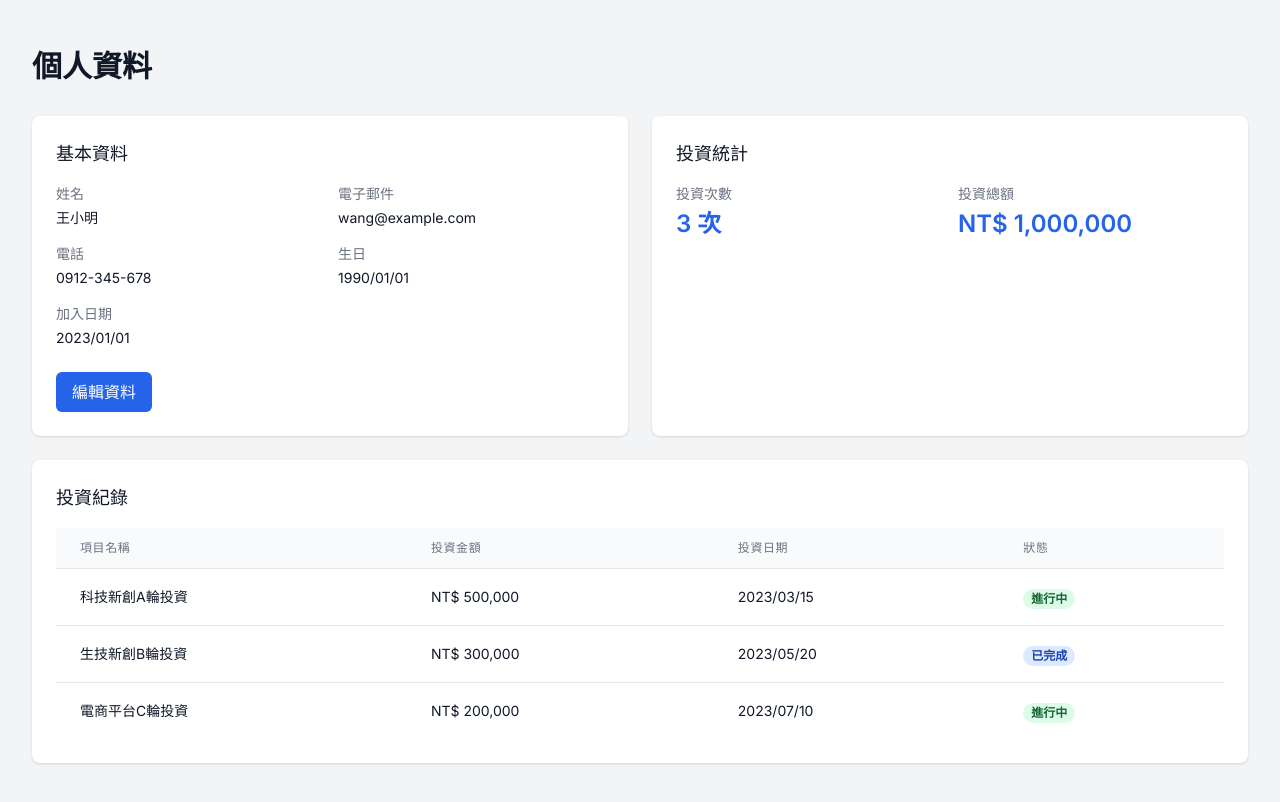
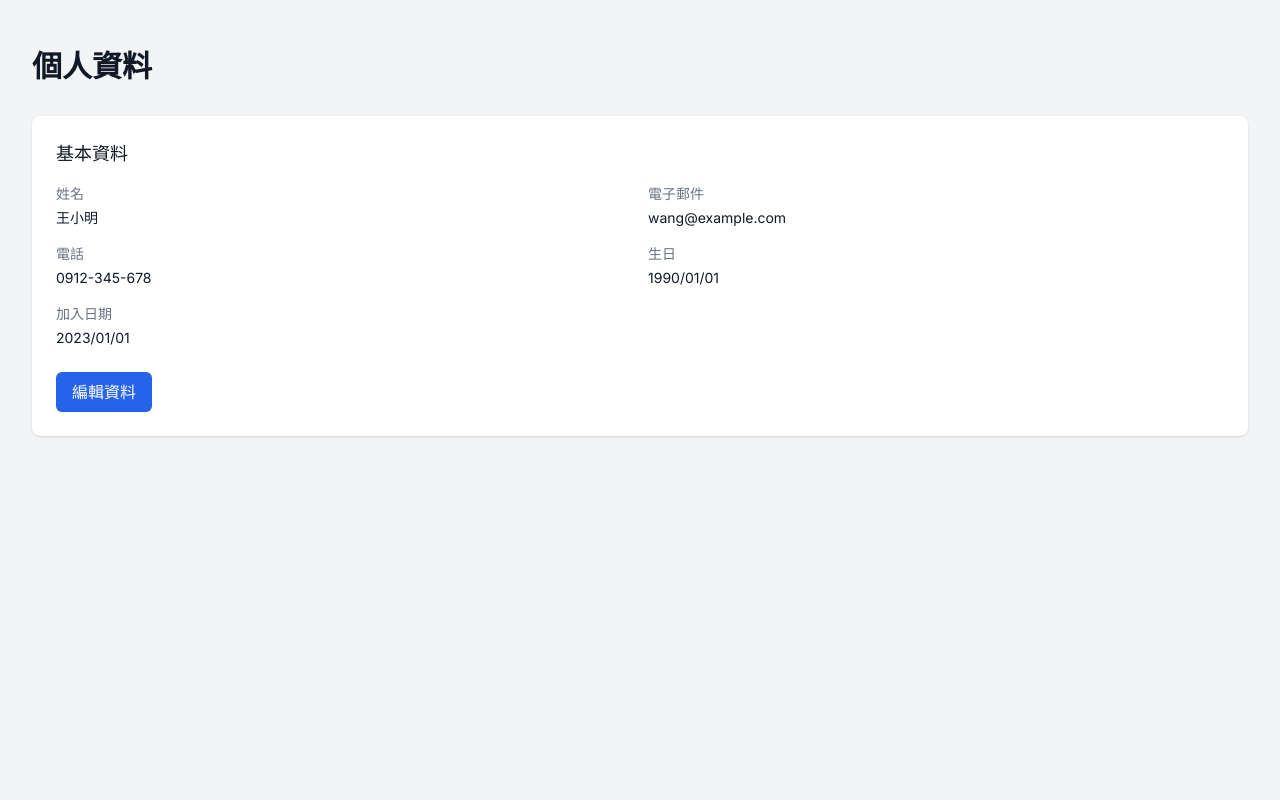
Before and after one commit to yyami731117tw/sum-crm, a Next.js app: page /profile in a window 1280 px wide. Shown: the top 802 px of the page. Built offline with nearby package versions, Linux system fonts and the light colour scheme.

Commit message:
refactor: 調整導航選單和個人資料頁面

```diff
--- a/pages/profile.tsx
+++ b/pages/profile.tsx
@@ -10,15 +10,6 @@ interface UserProfile {
   phone: string
   birthday: string
   joinDate: string
-  investmentCount: number
-  totalInvestment: number
-  investmentHistory: {
-    id: string
-    projectName: string
-    amount: number
-    date: string
-    status: string
-  }[]
 }
 
 const ProfilePage: NextPage = () => {
@@ -29,32 +20,7 @@ const ProfilePage: NextPage = () => {
     email: 'wang@example.com',
     phone: '0912-345-678',
     birthday: '1990/01/01',
-    joinDate: '2023/01/01',
-    investmentCount: 3,
-    totalInvestment: 1000000,
-    investmentHistory: [
-      {
-        id: '1',
-        projectName: '科技新創A輪投資',
-        amount: 500000,
-        date: '2023/03/15',
-        status: '進行中'
-      },
-      {
-        id: '2',
-        projectName: '生技新創B輪投資',
-        amount: 300000,
-        date: '2023/05/20',
-        status: '已完成'
-      },
-      {
-        id: '3',
-        projectName: '電商平台C輪投資',
-        amount: 200000,
-        date: '2023/07/10',
-        status: '進行中'
-      }
-    ]
+    joinDate: '2023/01/01'
   })
 
   useEffect(() => {
@@ -85,8 +51,6 @@ const ProfilePage: NextPage = () => {
           <div className="px-4 py-6 sm:px-0">
             <h1 className="text-3xl font-bold text-gray-900 mb-8">個人資料</h1>
 
-            <div className="grid grid-cols-1 gap-6 lg:grid-cols-2">
-              {/* 基本資料卡片 */}
             <div className="bg-white shadow rounded-lg">
               <div className="px-4 py-5 sm:p-6">
                 <h2 className="text-lg font-medium text-gray-900 mb-4">基本資料</h2>
@@ -119,81 +83,6 @@ const ProfilePage: NextPage = () => {
                 </div>
               </div>
             </div>
-
-              {/* 投資統計卡片 */}
-              <div className="bg-white shadow rounded-lg">
-                <div className="px-4 py-5 sm:p-6">
-                  <h2 className="text-lg font-medium text-gray-900 mb-4">投資統計</h2>
-                  <div className="grid grid-cols-2 gap-4">
-                    <div>
-                      <label className="block text-sm font-medium text-gray-500">投資次數</label>
-                      <p className="mt-1 text-2xl font-semibold text-blue-600">
-                        {profile.investmentCount} 次
-                      </p>
-                    </div>
-                    <div>
-                      <label className="block text-sm font-medium text-gray-500">投資總額</label>
-                      <p className="mt-1 text-2xl font-semibold text-blue-600">
-                        NT$ {profile.totalInvestment.toLocaleString()}
-                      </p>
-                    </div>
-                  </div>
-                </div>
-              </div>
-
-              {/* 投資紀錄卡片 */}
-              <div className="bg-white shadow rounded-lg lg:col-span-2">
-                <div className="px-4 py-5 sm:p-6">
-                  <h2 className="text-lg font-medium text-gray-900 mb-4">投資紀錄</h2>
-                  <div className="overflow-x-auto">
-                    <table className="min-w-full divide-y divide-gray-200">
-                      <thead className="bg-gray-50">
-                        <tr>
-                          <th className="px-6 py-3 text-left text-xs font-medium text-gray-500 uppercase tracking-wider">
-                            項目名稱
-                          </th>
-                          <th className="px-6 py-3 text-left text-xs font-medium text-gray-500 uppercase tracking-wider">
-                            投資金額
-                          </th>
-                          <th className="px-6 py-3 text-left text-xs font-medium text-gray-500 uppercase tracking-wider">
-                            投資日期
-                          </th>
-                          <th className="px-6 py-3 text-left text-xs font-medium text-gray-500 uppercase tracking-wider">
-                            狀態
-                          </th>
-                        </tr>
-                      </thead>
-                      <tbody className="bg-white divide-y divide-gray-200">
-                        {profile.investmentHistory.map((investment) => (
-                          <tr key={investment.id}>
-                            <td className="px-6 py-4 whitespace-nowrap text-sm text-gray-900">
-                              {investment.projectName}
-                            </td>
-                            <td className="px-6 py-4 whitespace-nowrap text-sm text-gray-900">
-                              NT$ {investment.amount.toLocaleString()}
-                            </td>
-                            <td className="px-6 py-4 whitespace-nowrap text-sm text-gray-900">
-                              {investment.date}
-                            </td>
-                            <td className="px-6 py-4 whitespace-nowrap">
-                              <span
-                                className={`px-2 inline-flex text-xs leading-5 font-semibold rounded-full ${
-                                  investment.status === '進行中'
-                                    ? 'bg-green-100 text-green-800'
-                                    : 'bg-blue-100 text-blue-800'
-                                }`}
-                              >
-                                {investment.status}
-                              </span>
-                            </td>
-                          </tr>
-                        ))}
-                      </tbody>
-                    </table>
-                  </div>
-                </div>
-              </div>
-            </div>
           </div>
         </div>
       </div>
--- a/src/components/dashboard/DashboardNav.tsx
+++ b/src/components/dashboard/DashboardNav.tsx
@@ -5,10 +5,11 @@ import Link from 'next/link'
 import { useAuth } from '@/hooks/useAuth'
 
 const navigation = [
-  { name: '儀表板', href: '/dashboard' },
+  { name: '首頁', href: '/dashboard' },
   { name: '會員管理', href: '/admin/members' },
-  { name: '人員管理', href: '/admin/users' },
-  { name: '投資項目', href: '/projects' }
+  { name: '合約管理', href: '/contracts' },
+  { name: '投資項目', href: '/projects' },
+  { name: '人員管理', href: '/admin/users' }
 ]
 
 function classNames(...classes: string[]) {
```
Lines whose indentation alone changed are shown as unchanged.
